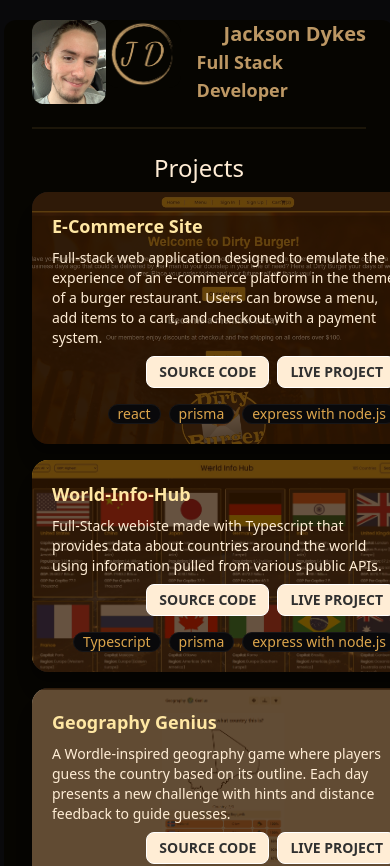
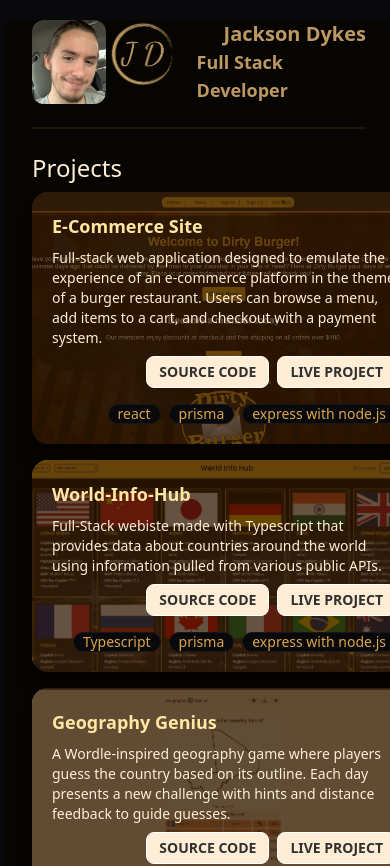
Before and after one commit to BigBobandy/Portfolio-Nextjs, a Next.js app in the folder my-app/: page / in a window 390 px wide. Shown: the top 866 px of the page. Built offline with nearby package versions, Linux system fonts and the light colour scheme.

Commit message:
Update Content component styles

```diff
--- a/my-app/app/components/Content.tsx
+++ b/my-app/app/components/Content.tsx
@@ -9,7 +9,7 @@ const Content = () => {
   return (
     <div
       className="flex flex-col text-left px-7 ml-2 text-secondary bg-primary w-full lg:w-2/3  bg-opacity-[.85]
-         rounded-xl overflow-y-scroll lg:overflow-auto min-h-screen"
+         rounded-xl overflow-y-scroll lg:overflow-auto h-1/2 min-h-fit"
     >
       <div className="flex justify-between lg:justify-start flex-row ">
         <div className="block rounded-full  lg:hidden">
@@ -40,8 +40,8 @@ const Content = () => {
       </div>
       <div className="divider"></div>
       <div>
-        <ul className="flex flex-col items-center justify-center lg:items-start">
-          <li className="text-2xl mb-2 font-medium text-orange-100">
+        <ul className="flex flex-col items-start justify-center lg:items-start">
+          <li className="flex justify-start text-2xl mb-2 font-medium text-orange-100">
             Projects
           </li>
           <li>
```
